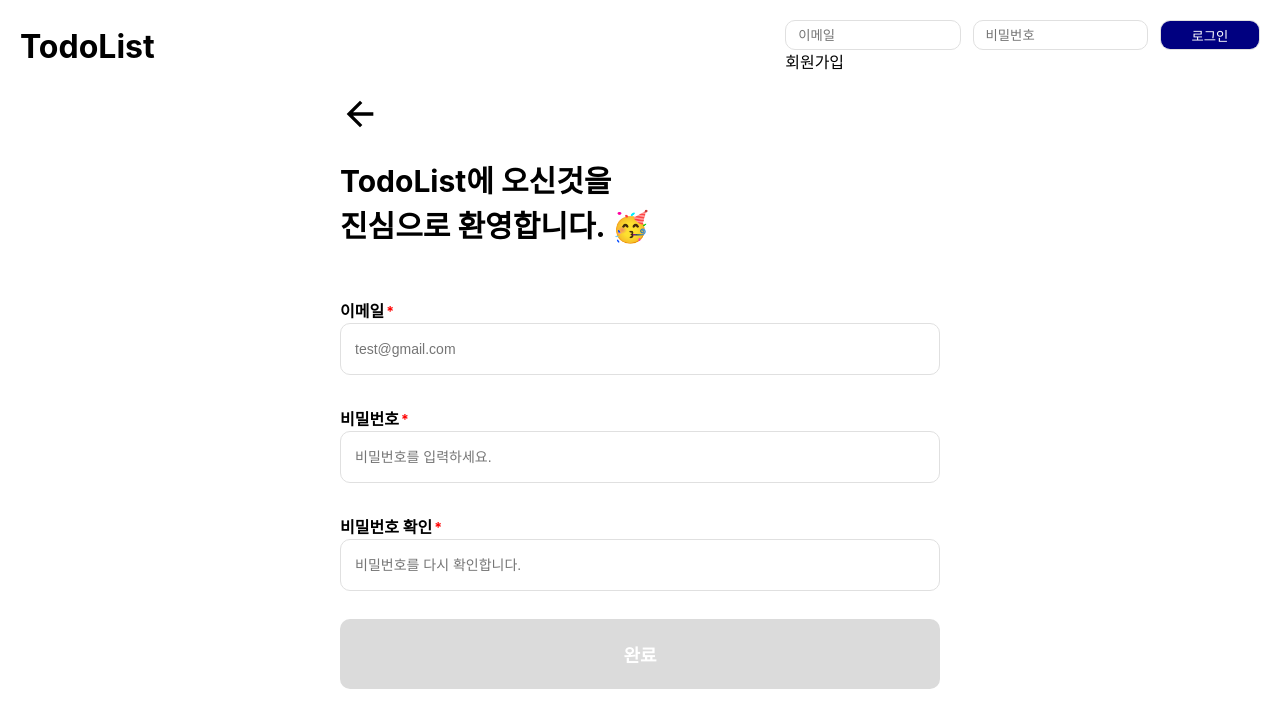
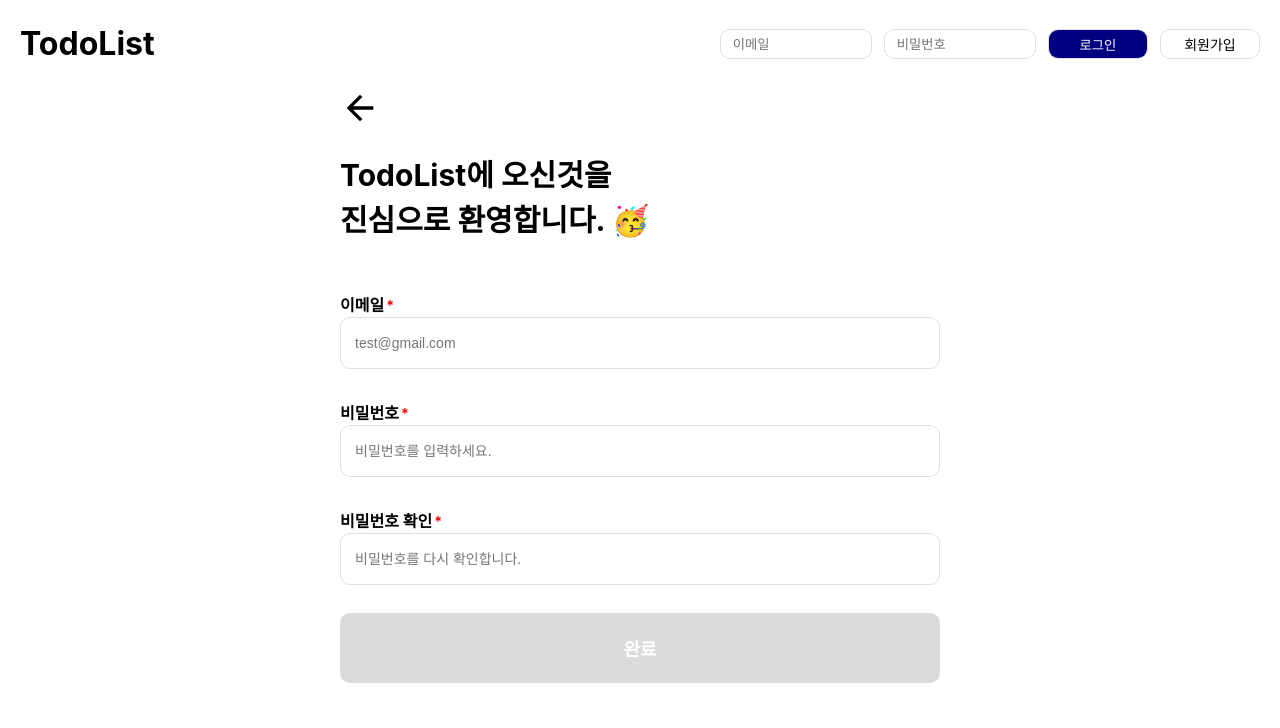
Before and after one commit to study-team2023/todo-study, a React (Create React App) app in the folder todo-list/: page /components/TodoJoin in a window 1280 px wide. Shown: the top 728 px of the page. Built offline with nearby package versions, Linux system fonts and the light colour scheme.

Commit message:
:lipstick:design: 회원가입 버튼 수정

```diff
--- a/todo-list/src/components/TodoHeader.js
+++ b/todo-list/src/components/TodoHeader.js
@@ -22,9 +22,9 @@ const TodoHeader = () => {
                     <div className={cn("loginButtonWrap")}>
                         <button>로그인</button>
                     </div>
-                </div>
-                <div className={cn("joinButtonWrap")}>
-                    <Link to="./components/TodoJoin">회원가입</Link>
+                    <div className={cn("loginButtonWrap")}>
+                        <Link to="./components/TodoJoin">회원가입</Link>
+                    </div>
                 </div>
             </div>
         </header>
```
